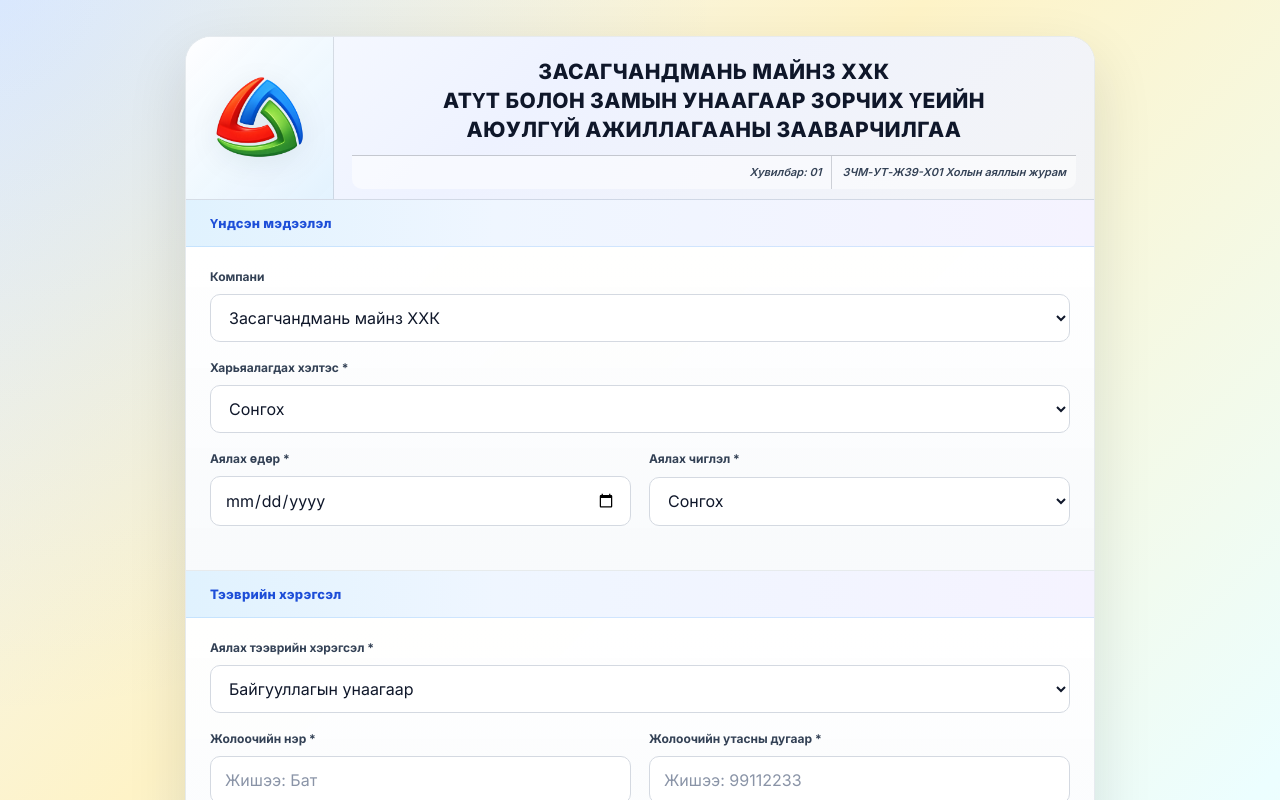
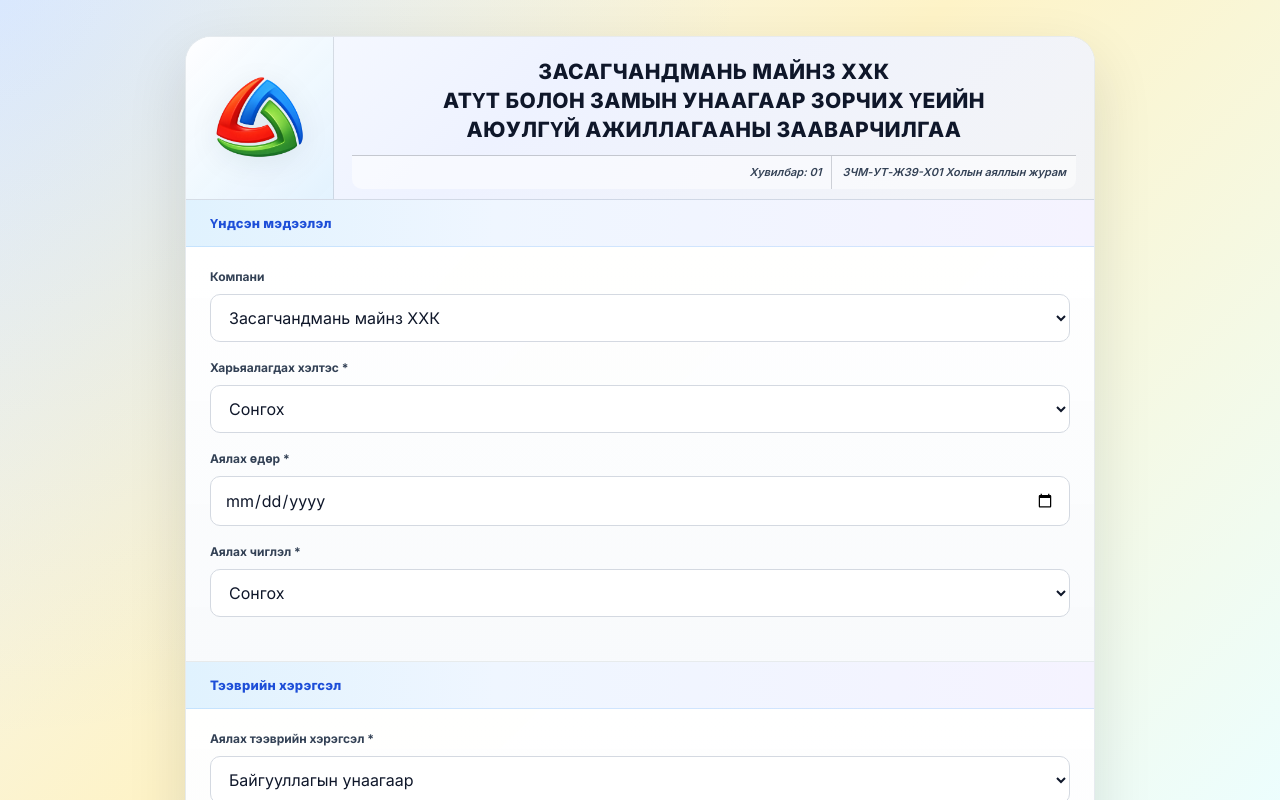
Before and after one commit to PiggyDan/zcm, a React (Vite) app: page / in a window 1280 px wide. Shown: the top 800 px of the page. Built offline with nearby package versions, Linux system fonts and the light colour scheme.

Commit message:
Stack travel date and direction in separate rows

```diff
--- a/src/main.jsx
+++ b/src/main.jsx
@@ -286,7 +286,6 @@
               </select>
             </Field>
 
-            <div className="twoCols">
             <Field label="Аялах өдөр *">
               <input
                 required
@@ -317,7 +316,6 @@
                 <option>Бусад</option>
               </select>
             </Field>
-            </div>
 
             {form.direction === "Бусад" && (
               <Field label="Бусад явах чиглэл *">
```
Lines whose indentation alone changed are shown as unchanged.
